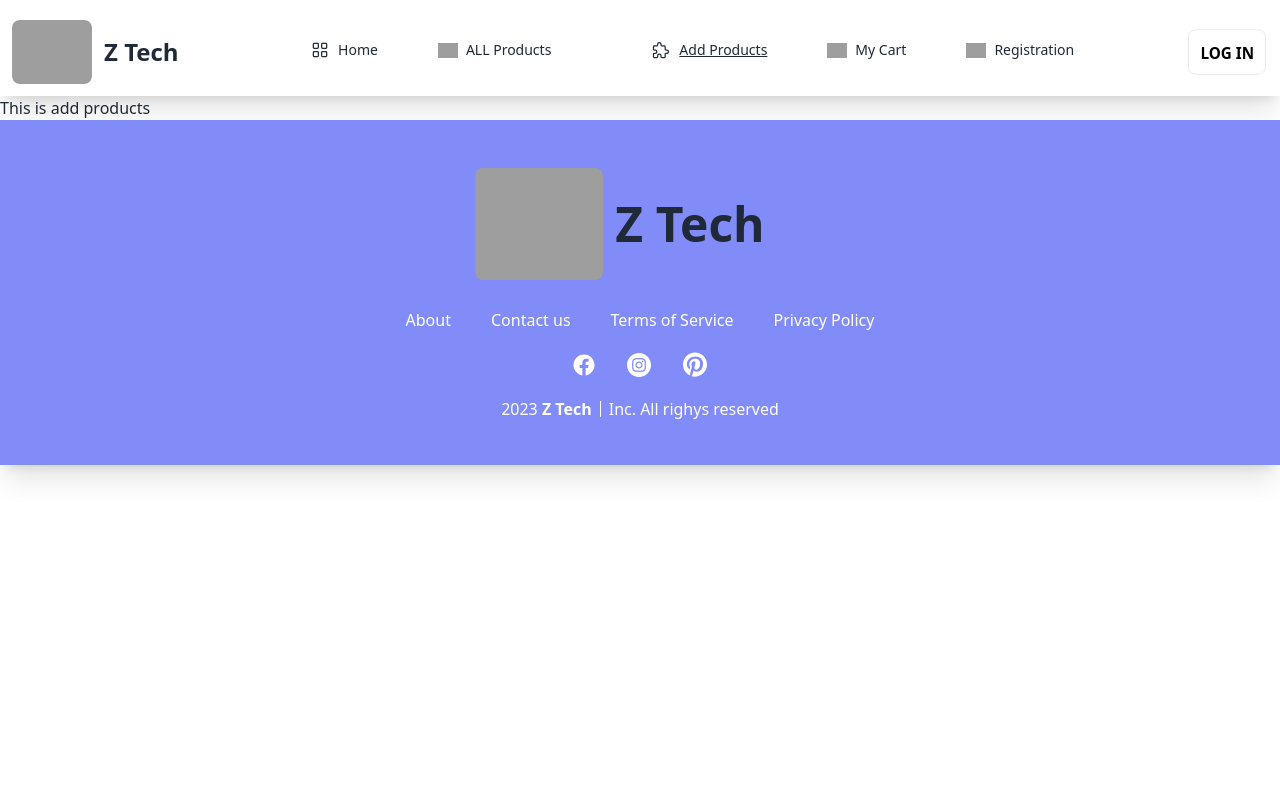
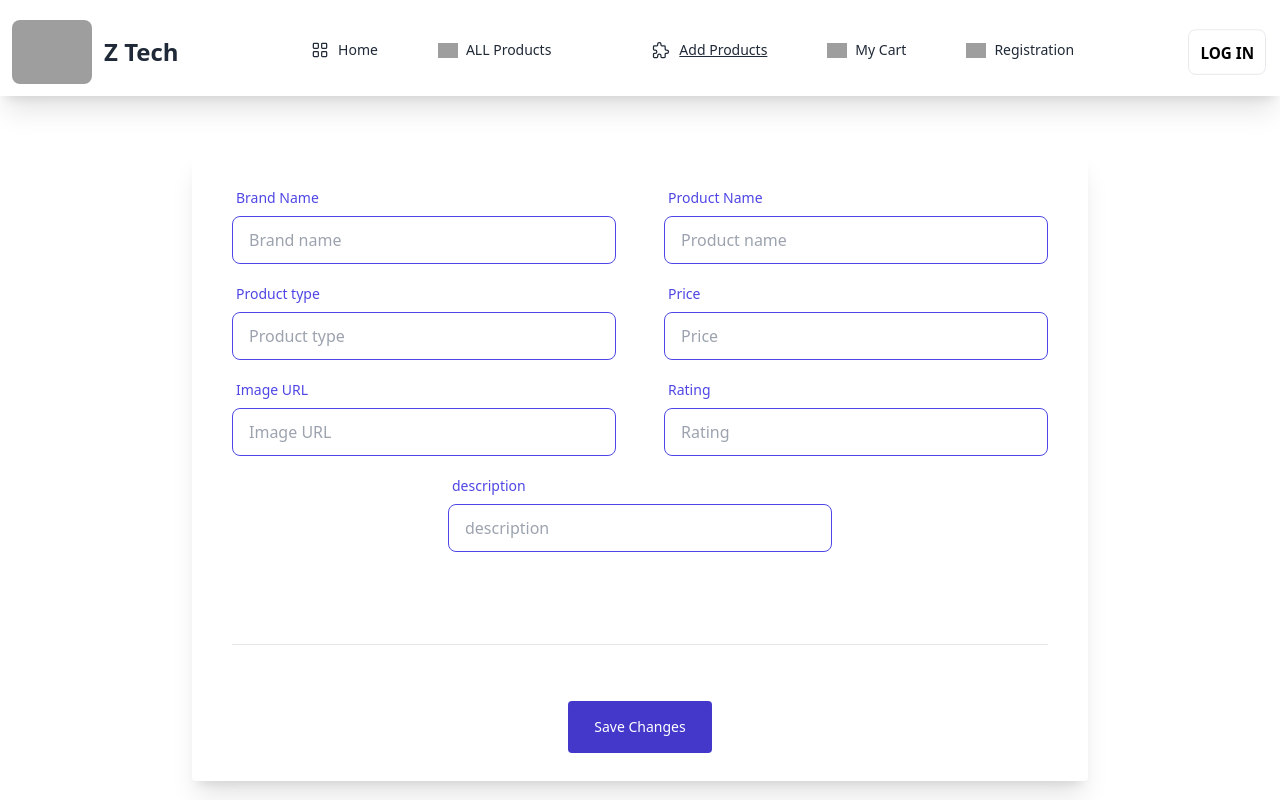
Before and after one commit to Sheikh551845/Z-Tech, a React (Vite) app in the folder Z-Tech/: page /AddProducts in a window 1280 px wide. Shown: the top 800 px of the page. Built offline with nearby package versions, Linux system fonts and the light colour scheme; no server answers; grey boxes are pictures that could not be loaded.

Commit message:
AddProducts page form adde

```diff
--- a/Z-Tech/src/pages/AddProducts.jsx
+++ b/Z-Tech/src/pages/AddProducts.jsx
@@ -1,9 +1,153 @@
-import React from 'react'
+import React, { useState } from 'react'
 
 export default function AddProducts() {
+  const [formData, setFormData] = useState({
+    brandName: '',
+    productName: '',
+    productType: '',
+    price: '',
+    imageUrl: '',
+    rating: '',
+    description: '',
+  });
+
+  const handleChange = (e) => {
+    const { name, value } = e.target;
+    setFormData({
+      ...formData,
+      [name]: value,
+    });
+  };
+
+  const handleSubmit = (e) => {
+    e.preventDefault();
+    console.log('Form Data:', formData);
+  };
+
   return (
-    <div>
-      This is add products
+    <div className="w-full my-14">
+      <div className="bg-white rounded shadow-xl mt-7 py-7 px-10 w-fit mx-auto ">
+    <form onSubmit={handleSubmit} className="w-full flex flex-col gap-3">
+      <div className="form-control flex lg:gap-12 flex-col lg:flex-row flex-wrap lg:items-center lg:justify-center mx-auto">
+        <div>
+          <label className="label">
+            <span className="label-text text-bold text-indigo-600">Brand Name</span>
+          </label>
+          <input
+            type="text"
+            placeholder="Brand name"
+            className="input border-indigo-600 w-80 md:w-96"
+            name="brandName"
+            value={formData.brandName}
+            onChange={handleChange}
+            required
+          />
+        </div>
+        <div>
+          <label className="label">
+            <span className="label-text text-bold text-indigo-600">Product Name</span>
+          </label>
+          <input
+            type="text"
+            placeholder="Product name"
+            className="input border-indigo-600 w-80 md:w-96"
+            name="productName"
+            value={formData.productName}
+            onChange={handleChange}
+            required
+          />
+        </div>
+      </div>
+
+      <div className="form-control flex lg:gap-12 flex-col lg:flex-row flex-wrap lg:items-center lg:justify-center mx-auto">
+        <div>
+          <label className="label">
+            <span className="label-text text-bold text-indigo-600">Product type</span>
+          </label>
+          <input
+            type="text"
+            placeholder="Product type"
+            className="input border-indigo-600 w-80 md:w-96"
+            name="productType"
+            value={formData.productType}
+            onChange={handleChange}
+            required
+          />
+        </div>
+        <div>
+          <label className="label">
+            <span className="label-text text-bold text-indigo-600">Price</span>
+          </label>
+          <input
+            type="text"
+            placeholder="Price"
+            className="input border-indigo-600 w-80 md:w-96"
+            name="price"
+            value={formData.price}
+            onChange={handleChange}
+            required
+          />
+        </div>
+      </div>
+
+      <div className="form-control flex lg:gap-12 flex-col lg:flex-row flex-wrap lg:items-center lg:justify-center mx-auto">
+        <div>
+          <label className="label">
+            <span className="label-text text-bold text-indigo-600">Image URL</span>
+          </label>
+          <input
+            type="text"
+            placeholder="Image URL"
+            className="input border-indigo-600 w-80 md:w-96"
+            name="imageUrl"
+            value={formData.imageUrl}
+            onChange={handleChange}
+            required
+          />
+        </div>
+        <div>
+          <label className="label">
+            <span className="label-text text-bold text-indigo-600">Rating </span>
+          </label>
+          <input
+            type="text"
+            placeholder="Rating"
+            className="input border-indigo-600 w-80 md:w-96"
+            name="rating"
+            value={formData.rating}
+            onChange={handleChange}
+            required
+          />
+        </div>
+      </div>
+
+      <div className="form-control lg:flex lg:gap-12 flex-row flex-wrap lg:items-center lg:justify-center mx-auto">
+        <div>
+          <label className="label">
+            <span className="label-text text-bold text-indigo-600">description </span>
+          </label>
+          <input
+            type="text"
+            placeholder="description"
+            className="input border-indigo-600 w-80 md:w-96"
+            name="description"
+            value={formData.description}
+            onChange={handleChange}
+            required
+          />
+        </div>
+      </div>
+
+      <div className="form-control mt-6 p-0">
+        <hr className="h-[1px] bg-indigo-800 my-14" />
+        <div className="flex flex-col flex-wrap items-center justify-center w-full px-7 lg:flex-row gap-x-4 gap-y-4">
+          <button className="bg-indigo-700 rounded hover:bg-indigo-600 transform duration-300 ease-in-out text-sm font-medium px-6 py-4 text-white lg:max-w-[144px] w-full ">
+            Save Changes
+          </button>
+        </div>
+      </div>
+    </form>
     </div>
-  )
+    </div>
+  );
 }
--- a/Z-Tech/src/pages/Registration.jsx
+++ b/Z-Tech/src/pages/Registration.jsx
@@ -38,7 +38,7 @@ export default function Registration() {
 
 
 
-        if (!/^(?=.*[0-9])(?=.*[!@#$%^&*])[a-zA-Z0-9!@#$%^&*]{6,16}$/.test(password)) {
+        if (!/^(?=.*[0-9])(?=.*[!@#$%^&*])[a-zA-Z0-9!@#$%^&*]{6,16}$/.test(password)){
           toast.error("password credential not match");
             return;
         }
```
